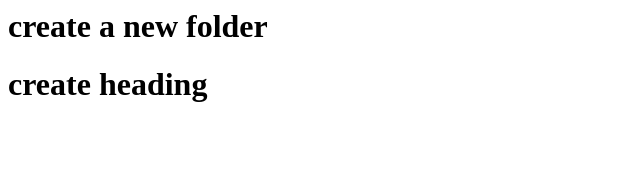
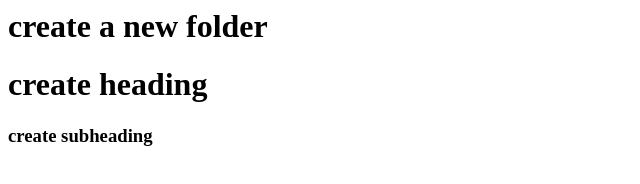
Before and after one commit to devananda112/gitdemo, a plain HTML site: page heading.html in a window 1280 px wide. Shown: the whole page, without its empty margins (0-640 px from the left). Drawn offline with Linux system fonts and the light colour scheme.

Commit message:
Update heading.html

```diff
--- a/heading.html
+++ b/heading.html
@@ -5,5 +5,6 @@
     <body>
         <h1>create a new folder</h1>
         <h1> create  heading</h1>
+        <h3>create subheading</h3>
     </body>
 </html>
```
